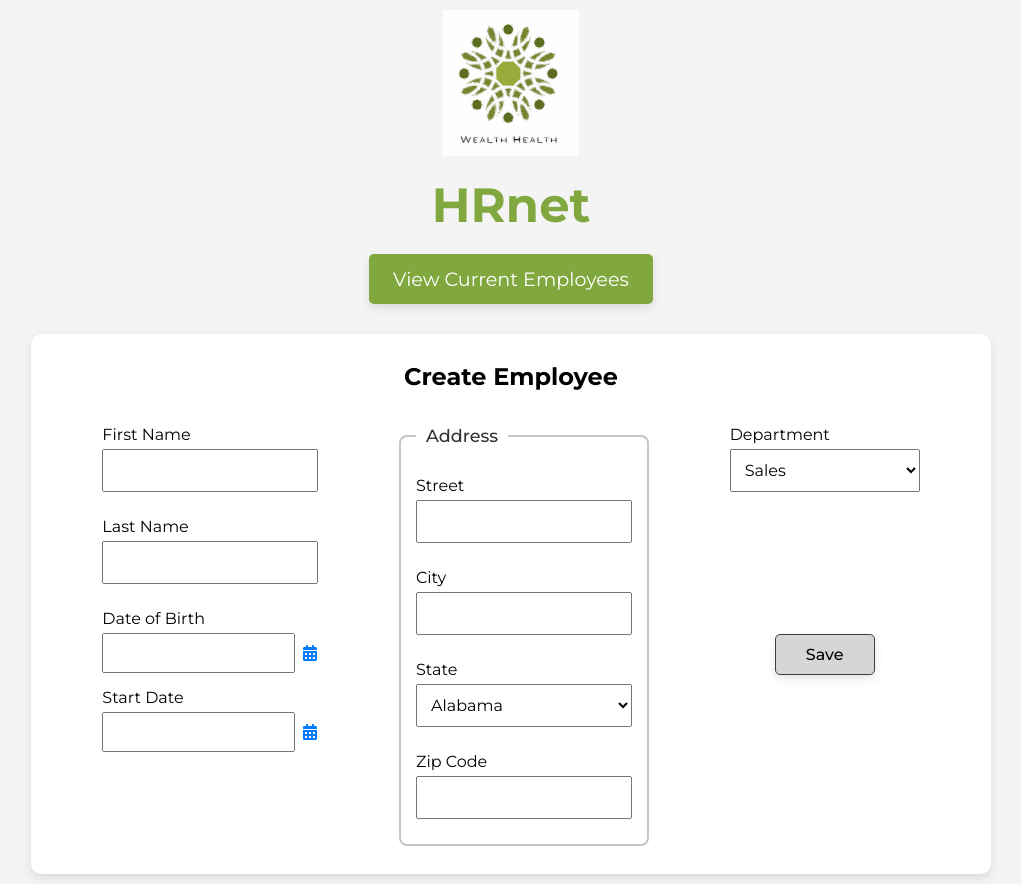
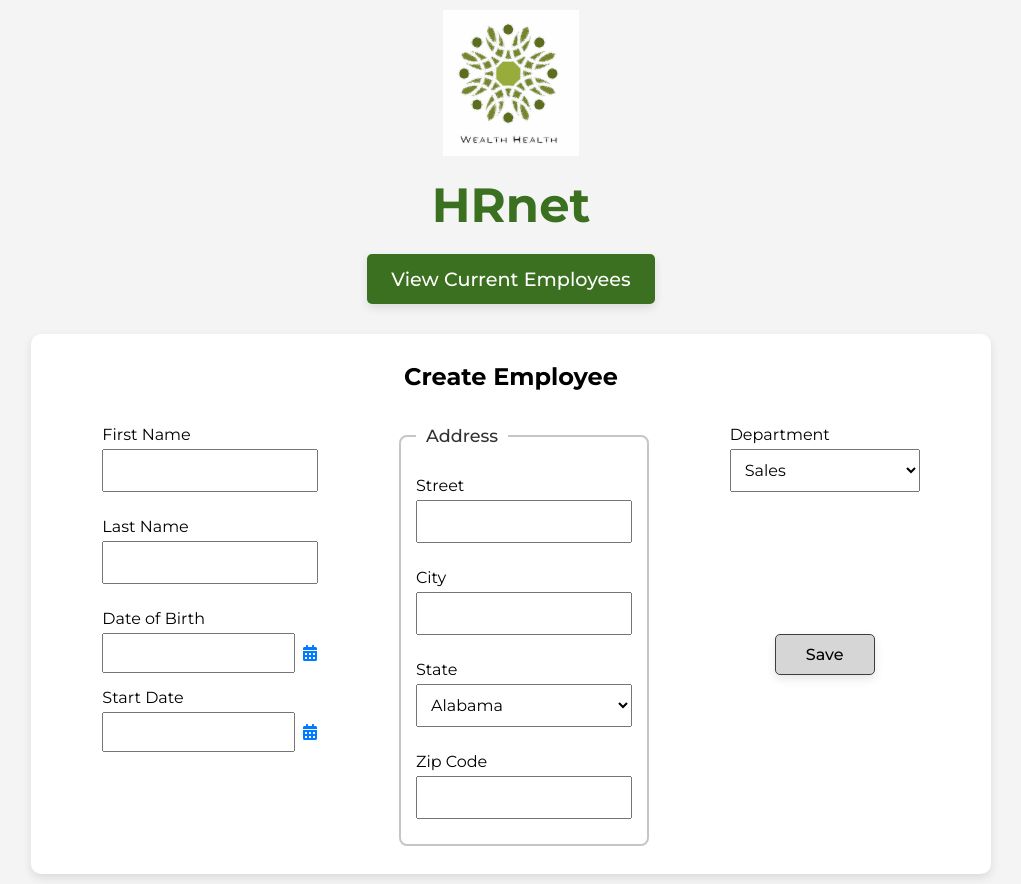
Before and after one commit to Maxb06/HRNet-React, a React (Vite) app: page / in a window 1280 px wide. Shown: the whole page, without its empty margins (129-1150 px from the left). Built offline with nearby package versions, Linux system fonts and the light colour scheme.

Commit message:
style : Update design

```diff
--- a/src/components/Header/Header.module.css
+++ b/src/components/Header/Header.module.css
@@ -3,8 +3,6 @@
   justify-content: center;
   align-items: center;
   padding: 10px;
-  background-color: #f4f4f4;
-  box-shadow: 0px 4px 6px rgba(0, 0, 0, 0.1);
 }
 
 .logo {
--- a/src/pages/CreateEmployee/CreateEmployee.module.css
+++ b/src/pages/CreateEmployee/CreateEmployee.module.css
@@ -3,7 +3,6 @@
   flex-direction: column;
   align-items: center;
   justify-content: center;
-  background-color: #f4f4f4;
   padding: 10px 40px;
 }
 
@@ -18,14 +17,15 @@
   font-weight: bold;
   margin-bottom: 20px;
   margin-top: 0;
-  color: rgb(128, 168, 63);
+  color: rgb(58, 112, 31);
 }
 
 .button {
   display: inline-block;
   padding: 0.8rem 1.5rem;
-  background-color: rgb(128, 168, 63);
+  background-color: rgb(58, 112, 31);
   color: white;
+  font-weight: 500;
   text-decoration: none;
   border-radius: 5px;
   transition: background 0.3s ease-in-out;
@@ -33,7 +33,7 @@
 }
 
 .button:hover {
-  background-color: rgb(58, 112, 31);
+  background-color: rgb(38, 73, 20);
 }
 
 /* Section formulaire */
--- a/src/pages/EmployeeList/EmployeeList.module.css
+++ b/src/pages/EmployeeList/EmployeeList.module.css
@@ -1,5 +1,7 @@
 .title {
     text-align: center;
+    color: rgb(58, 112, 31);
+    padding: 10px;
 }
 
 a {
@@ -11,4 +13,5 @@ a {
     margin-bottom: 10px;
     display: flex;
     justify-content: center;
+    padding: 10px;
 }
--- a/src/styles.css
+++ b/src/styles.css
@@ -5,6 +5,7 @@
 
 body {
   margin: 0 auto;
+  background-color: #f4f4f4;
 }
 
 .easyv2-footer {
```
